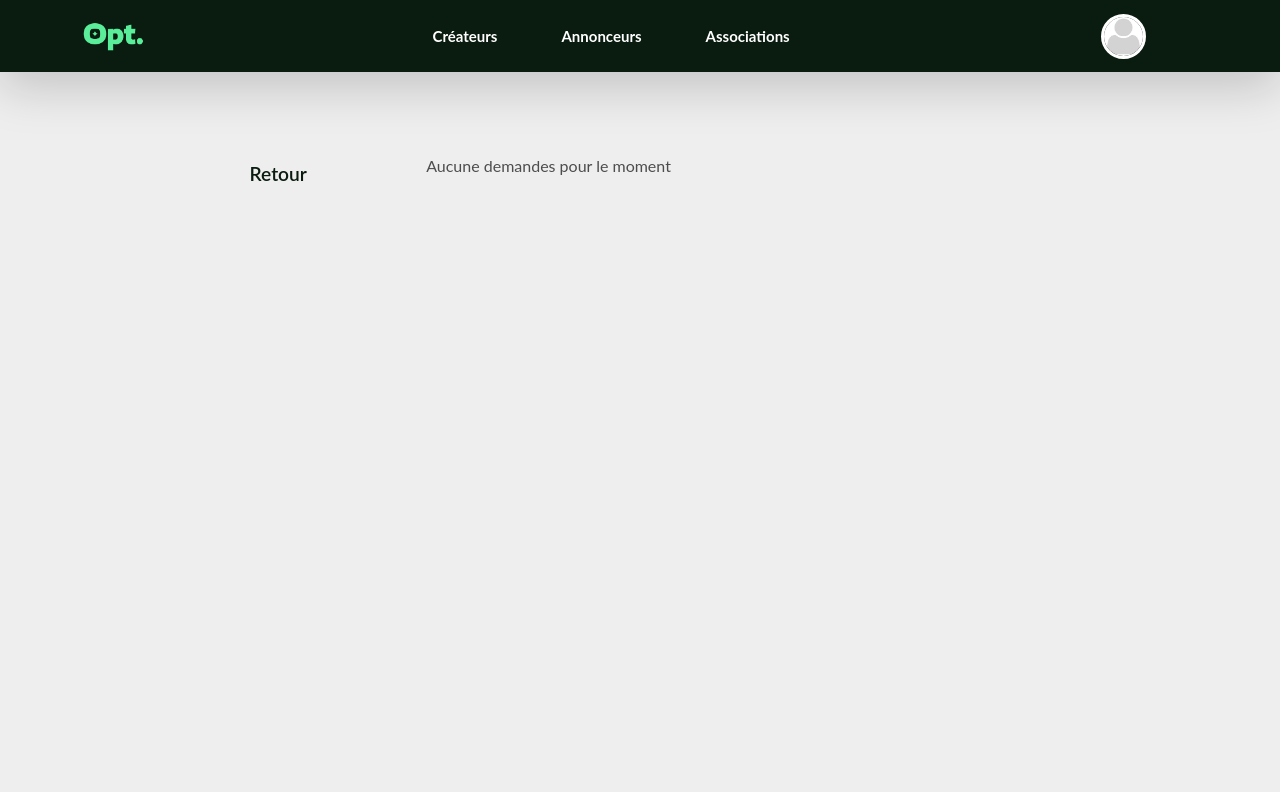
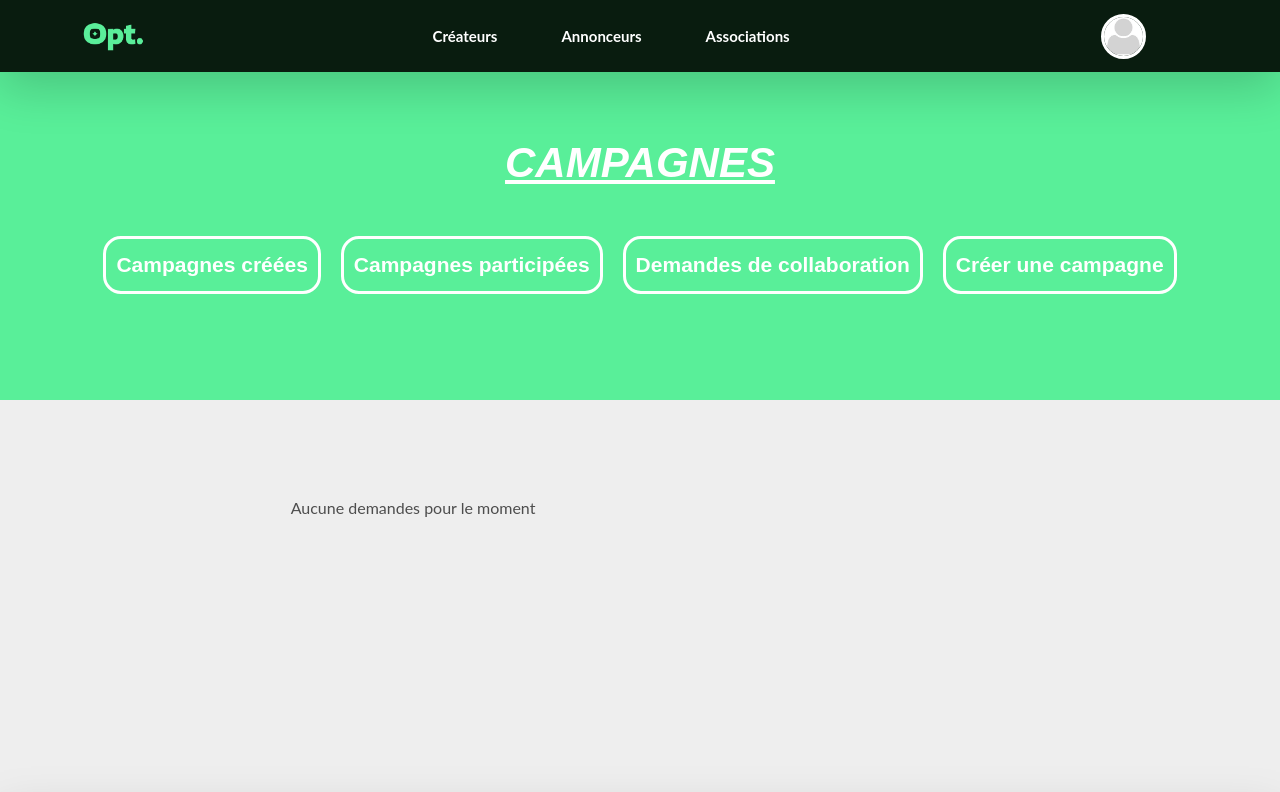
Before and after one commit to NNNACHID/Old_OPT_Project, a Django app: page /campaigns/partner_requests_list in a window 1280 px wide. Shown: the top 792 px of the page. Run offline with Django 5.2, Linux system fonts and the light colour scheme; the visitor is signed in with stand-in values (Sample User, id 1); data that the repository does not hold is empty; some libraries are stand-ins or nearby versions; some web fonts are replaced.

Commit message:
last commit

```diff
--- a/campaigns/templates/partner_requests_list.html
+++ b/campaigns/templates/partner_requests_list.html
@@ -1,31 +1,54 @@
 {% extends 'base.html' %}
 
 {% block content %}
+<div class="container-fluid campaign-nav d-flex justify-content-center align-items-center">
+    <div class="mt-5 py-5">
+        <h1 class="text-decoration-underline text-center mb-5 fst-italic"><a class="text-decoration-none back-link"
+                href="{% url 'campaigns:campaigns_list' campaign_page_user.pk %}">CAMPAGNES</a></h1>
+        <ul class="nav justify-content-center">
+            <li class="nav-item mb-3">
+                <a class="nav-link campaign-nav-link text-decoration-none active"
+                    href="{% url 'campaigns:campaigns_created_list' campaign_page_user.pk %}">Campagnes
+                    créées</a>
+            </li>
+            <li class="nav-item mb-3">
+                <a class="nav-link campaign-nav-link text-decoration-none"
+                    href="{% url 'campaigns:campaigns_participate_list' campaign_page_user.pk %}">Campagnes
+                    participées</a>
+            </li>
+            {% if campaign_page_user == user %}
+            {% if user.user_type == "advertiser" %}
+            <li class="nav-item mb-3">
+                <a class="nav-link campaign-nav-link active-button text-decoration-none" aria-current="page"
+                    href="{% url 'campaigns:partner_requests_list' %}">Demandes
+                    de
+                    partenariat</a>
+            </li>
+            {% else %}
+            <li class="nav-item mb-3">
+                <a class="nav-link campaign-nav-link text-decoration-none" aria-current="page"
+                    href="{% url 'campaigns:campaigns_requests_list' %}">Demandes de
+                    collaboration</a>
+            </li>
+            {% endif %}
+            <li class="nav-item mb-3">
+                <a class="nav-link campaign-nav-link text-decoration-none"
+                    href="{% url 'campaigns:campaign_creation' %}">Créer une
+                    campagne</a>
+            </li>
+            {% endif %}
+        </ul>
+    </div>
+</div>
 <div class="container content-container mt-5 p-4">
-
-    <div class="row justify-content-center align-items-center align-self-center border-0 mt-5 campaigns-container p-3">
-        <div class="col-md-2 justify-content-center align-self-start p-3">
-            <ul class="nav flex-column">
-                <li class="nav-item my-2">
-                    <a class="text-decoration-none"
-                        href="{% url 'campaigns:campaigns_list' campaign_page_user.pk %}">Retour</a>
-                </li>
-            </ul>
-        </div>
-        <div class="col-md-7">
+    <div class="row justify-content-center align-items-center align-self-center border-0 mt-2 campaigns-container p-3">
+        <div class="col-md-8">
             {% for request in requests %}
             <div class="card my-2 rounded-4 mb-4 request-card shadow">
                 <div class="card-body rounded-top-4 ">
                     <h3 class="text-decoration-none fw-bold">Demande de partenariat n° {{ request.id }}</h3>
                     <h6 class="text-decoration-none">Émetteur de la demande: {{ request.campaign.campaign_creator }}</h6>
-                    <!-- <a href="{% url 'campaigns:campaign_page' campaign_pk=request.campaign.pk campaign_user_pk=campaign_page_user.pk %}">Détail</a> -->
                 </div>
-                <!-- <div class="rounded-bottom-4 pt-2 pb-3 ps-3 d-flex justify-content-around ">
-                    <a href="{% url 'campaigns:accept_campaign_collaborator_request' request.id %}"
-                        class="btn accept-request-button shadow-sm mr-2">Accepter</a>
-                    <a href="{% url 'campaigns:refuse_campaign_collaborator_request' request.id %}"
-                        class="btn decline-request-button shadow-sm ml-2">Refuser</a>
-                </div> -->
             </div>
             {% empty %}
                 <p>Aucune demandes pour le moment</p>
--- a/campaigns/views.py
+++ b/campaigns/views.py
@@ -46,7 +46,6 @@ class CampaignCreationWizardView(SessionWizardView):
         partner_request = CampaignPartnerRequest.objects.create(
             campaign=campaign, partner=campaign.partner
         )
-
         partner_request.save()
         messages.success(self.request, "Campagne créée avec succès!")
         return redirect("campaigns:campaigns_list", pk)
--- a/config/settings.py
+++ b/config/settings.py
@@ -48,6 +48,7 @@ INSTALLED_APPS = [
     "users.apps.UsersConfig",
     "campaigns.apps.CampaignsConfig",
     "transactions.apps.TransactionsConfig",
+    # "notifications",
     "crispy_forms",
     "crispy_bootstrap5",
     "formtools",
--- a/config/urls.py
+++ b/config/urls.py
@@ -21,11 +21,13 @@ from django.conf import settings
 from django.conf.urls.static import static
 from config.views import *
 
+# import notifications.urls
 
 urlpatterns = [
     path("", home, name="home"),
     path("contact", contact, name="contact"),
     path("users/", include("users.urls")),
     path("campaigns/", include("campaigns.urls")),
-    path("admin/", admin.site.urls)
+    # path("inbox/notifications/", include(notifications.urls, namespace='notifications')),
+    path("admin/", admin.site.urls),
 ] + static(settings.STATIC_URL, document_root=settings.STATIC_ROOT)
--- a/requirements.txt
+++ b/requirements.txt
@@ -5,14 +5,19 @@ crispy-bootstrap5==2024.2
 Django==5.0.7
 django-crispy-forms==2.3
 django-formtools==2.5.1
+django-model-utils==4.5.1
+django-notifications-hq==1.8.3
 gunicorn==22.0.0
 idna==3.7
+jsonfield==3.1.0
 packaging==24.1
 pillow==10.4.0
 psycopg2-binary==2.9.9
 python-decouple==3.8
+pytz==2024.1
 requests==2.32.3
 sqlparse==0.5.1
 stripe==10.5.0
+swapper==1.3.0
 typing_extensions==4.12.2
 urllib3==2.2.2
--- a/static/style.css
+++ b/static/style.css
@@ -120,7 +120,7 @@ body {
 } */
 
 .login-dropdown a:hover {
-  background-color: #eeeeee;
+  background-color: #59ef99;
   border-radius: 6px;
 }
 
--- a/templates/base.html
+++ b/templates/base.html
@@ -80,7 +80,7 @@
                         <li class-="nav-item"><a class="text-decoration-none"
                                 href="{% url 'users:account' %}">Paramètres</a>
                         </li>
-                        <li class-="nav-item"><a class="text-decoration-none" href="{% url 'campaigns:campaigns_list' user.pk%}">Campagnes</a>
+                        <li class-="nav-item"><a class="text-decoration-none" href="{% url 'campaigns:campaigns_list' user.pk%}">Espace campagnes</a>
                         </li>
                         <li>
                             <hr class="dropdown-divider">
--- a/users/templates/users_list.html
+++ b/users/templates/users_list.html
@@ -19,7 +19,7 @@
                         <div class="user-info">
                             <h5 class="fw-bold fst-italic mt-2 text-capitalize">{{ profile.user.username }}</h5>
                             {% if profile.short_description != None %}
-                            <span class="pb-3 text-break text-uppercase">{{ profile.short_description }}</span>
+                            <span class="pb-3 text-break">{{ profile.short_description }}</span>
                             {% endif %}
                         </div>
                     </div>
```
Also changed, not shown: campaigns/signals.py (+17 -8 lines), campaigns/templates/campaigns_created_list.html (+8 -7 lines), campaigns/templates/campaigns_list.html (+7 -27 lines), campaigns/templates/campaigns_participate_list.html (+8 -7 lines).
